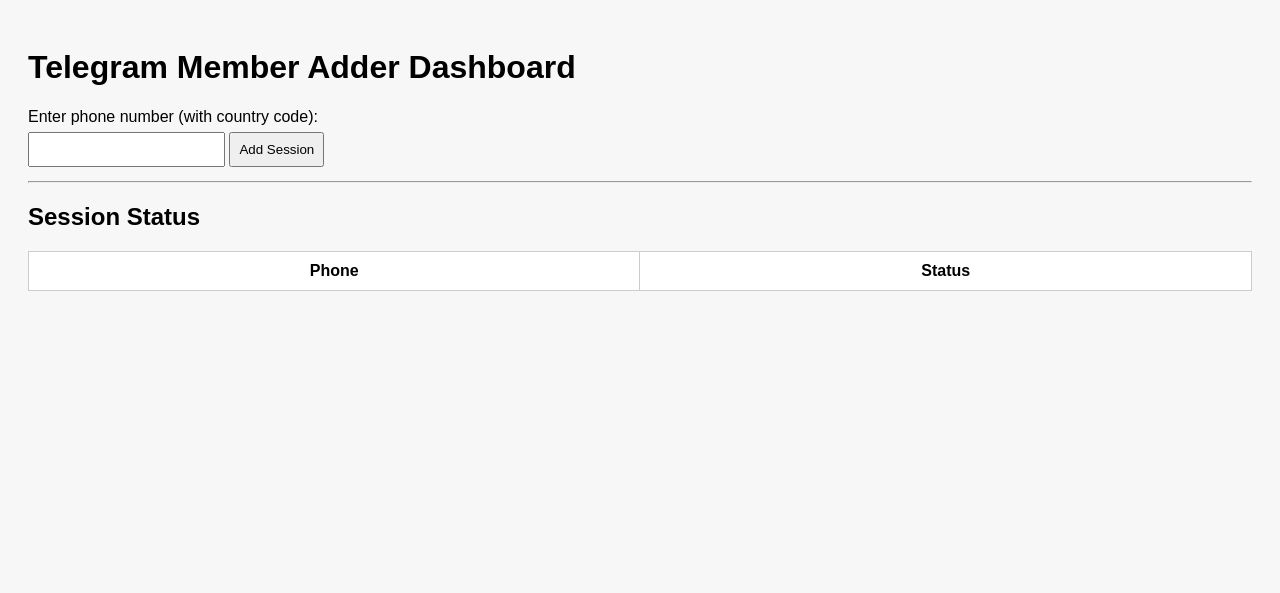
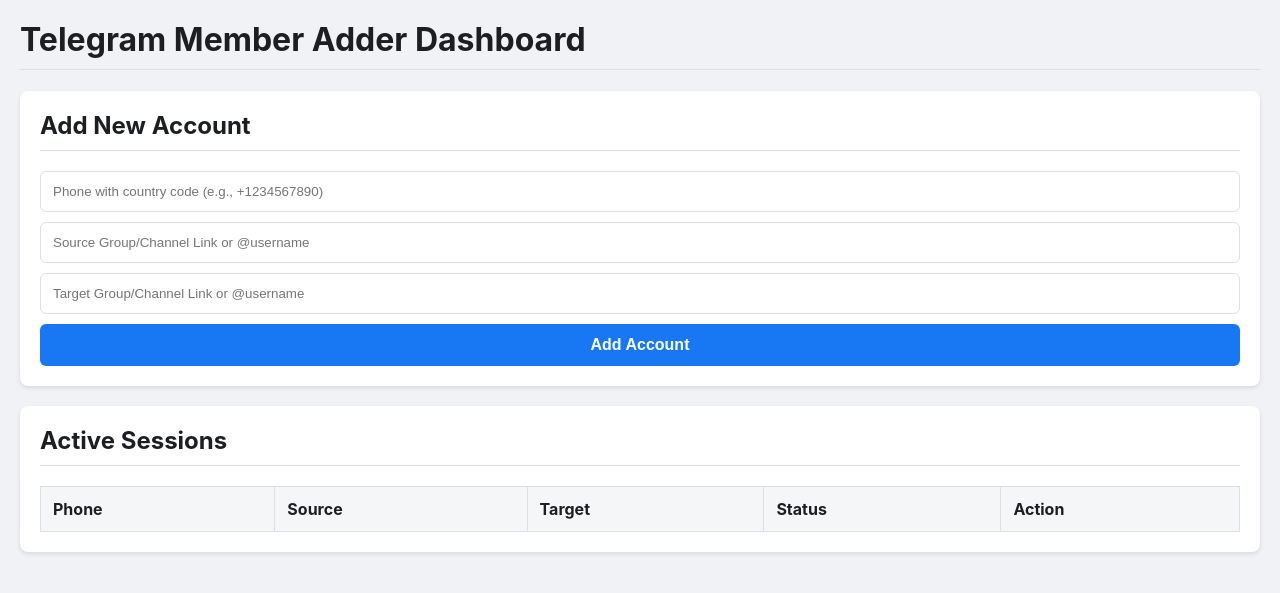
Before and after one commit to Rup22784esh/telegram, a FastAPI app: page / in a window 1280 px wide. Shown: the top 593 px of the page. Run offline with FastAPI, Linux system fonts and the light colour scheme; lists and menus that the app fills with data are empty; parts of the project's set-up code (start-up, migrations or seed data) failed here and were passed over.

Commit message:
feat: implement final, fully automated member adder

```diff
--- a/main.py
+++ b/main.py
@@ -1,67 +1,196 @@
-from fastapi import FastAPI, Request, Form
+
+import os
+import asyncio
+from fastapi import FastAPI, Request, Form, HTTPException
 from fastapi.responses import HTMLResponse, RedirectResponse
 from fastapi.templating import Jinja2Templates
 from fastapi.staticfiles import StaticFiles
-from telethon.sync import TelegramClient
-from telethon.errors import SessionPasswordNeededError
-import os
+from telethon import TelegramClient
+from telethon.errors import SessionPasswordNeededError, FloodWaitError, UserPrivacyRestrictedError, UserNotMutualContactError
+from telethon.tl.functions.channels import JoinChannelRequest, InviteToChannelRequest
 
+# --- Configuration ---
+# IMPORTANT: Set API_ID and API_HASH in your Render Environment Variables
+API_ID = os.environ.get("API_ID")
+API_HASH = os.environ.get("API_HASH")
+SESSION_DIR = "sessions"
+
+if not API_ID or not API_HASH:
+    raise ValueError("API_ID and API_HASH must be set in environment variables.")
+
+if not os.path.exists(SESSION_DIR):
+    os.makedirs(SESSION_DIR)
+
+# --- FastAPI Setup ---
 app = FastAPI()
 templates = Jinja2Templates(directory="templates")
 app.mount("/static", StaticFiles(directory="static"), name="static")
 
-# IMPORTANT: Set these in your Render environment variables
-API_ID = os.environ.get("API_ID")
-API_HASH = os.environ.get("API_HASH")
-SESSION_DIR = "sessions"
+# --- In-Memory Session & Task Storage ---
+# This dictionary will hold the state of all running sessions
+SESSIONS = {}
 
-if not os.path.exists(SESSION_DIR):
-    os.makedirs(SESSION_DIR)
+# --- Helper Functions ---
+def update_status(phone, message):
+    """Updates the status message for a given session."""
+    if phone in SESSIONS:
+        SESSIONS[phone]["status"] = message
+    print(f"[{phone}] {message}")
 
-session_clients = {}
+async def member_adder_worker(phone: str, source_group: str, target_group: str):
+    """The core background task for scraping and adding members."""
+    session_file = f"{SESSION_DIR}/{phone}.session"
+    client = TelegramClient(session_file, int(API_ID), API_HASH)
 
+    try:
+        update_status(phone, "Connecting...")
+        await client.connect()
+
+        if not await client.is_user_authorized():
+            update_status(phone, "Error: Session expired or invalid. Please re-add.")
+            return
+
+        # 1. Join channels
+        update_status(phone, "Joining groups...")
+        await client(JoinChannelRequest(source_group))
+        await client(JoinChannelRequest(target_group))
+
+        # 2. Scrape members from source
+        update_status(phone, "Fetching members from source...")
+        source_members = await client.get_participants(source_group)
+
+        # 3. Filter out existing members from target
+        update_status(phone, "Filtering existing members...")
+        target_members = await client.get_participants(target_group)
+        target_member_ids = {user.id for user in target_members}
+
+        valid_members_to_add = [
+            user for user in source_members
+            if user.id not in target_member_ids and not user.bot and user.username
+        ]
+
+        if not valid_members_to_add:
+            update_status(phone, "Completed: No new members to add.")
+            return
+
+        # 4. Start adding members
+        total = len(valid_members_to_add)
+        for i, user in enumerate(valid_members_to_add):
+            update_status(phone, f"Adding: {i+1}/{total} ({user.username})")
+            try:
+                await client(InviteToChannelRequest(target_group, [user]))
+                await asyncio.sleep(10) # Add a small delay to be safe
+            except FloodWaitError as e:
+                update_status(phone, f"Flood Wait: Paused for {e.seconds}s")
+                await asyncio.sleep(e.seconds)
+            except (UserPrivacyRestrictedError, UserNotMutualContactError):
+                update_status(phone, f"Skipped: {user.username} (Privacy)")
+                await asyncio.sleep(5)
+            except Exception as e:
+                update_status(phone, f"Error adding {user.username}: {e}")
+                await asyncio.sleep(10)
+
+        update_status(phone, f"Completed: Successfully processed {total} members.")
+
+    except Exception as e:
+        update_status(phone, f"Critical Error: {e}")
+    finally:
+        if client.is_connected():
+            await client.disconnect()
+
+# --- FastAPI Routes ---
 @app.get("/", response_class=HTMLResponse)
-async def homepage(request: Request):
-    sessions = []
-    for filename in os.listdir(SESSION_DIR):
-        if filename.endswith(".session"):
-            phone = filename.replace(".session", "")
-            status = "Running" if phone in session_clients else "Inactive"
-            sessions.append({"phone": phone, "status": status})
-    return templates.TemplateResponse("index.html", {"request": request, "sessions": sessions})
+async def get_dashboard(request: Request):
+    """Renders the main dashboard UI."""
+    return templates.TemplateResponse("index.html", {"request": request, "sessions": SESSIONS})
 
 @app.post("/add_session")
-async def add_session(request: Request, phone: str = Form(...)):
-    client = TelegramClient(f"{SESSION_DIR}/{phone}", API_ID, API_HASH)
+async def add_session(request: Request):
+    """Handles the form submission to add a new account."""
+    form = await request.form()
+    phone = form.get("phone")
+    source = form.get("source")
+    target = form.get("target")
+
+    if not all([phone, source, target]):
+        raise HTTPException(400, "Phone, source, and target are required.")
+
+    session_file = f"{SESSION_DIR}/{phone}.session"
+    client = TelegramClient(session_file, int(API_ID), API_HASH)
     await client.connect()
+
+    SESSIONS[phone] = {
+        "phone": phone,
+        "source": source,
+        "target": target,
+        "status": "waiting_for_otp",
+        "client": client, # Store client temporarily
+        "task": None
+    }
+
     if not await client.is_user_authorized():
-        try:
-            await client.send_code_request(phone)
-            session_clients[phone] = client
-            return templates.TemplateResponse("otp.html", {"request": request, "phone": phone})
-        except Exception as e:
-            return templates.TemplateResponse("index.html", {"request": request, "error": str(e), "sessions": []})
+        update_status(phone, "Sending OTP...")
+        await client.send_code_request(phone)
+        return templates.TemplateResponse("otp.html", {"request": request, "phone": phone})
     else:
-        session_clients[phone] = client
+        # Already authorized, start worker immediately
+        task = asyncio.create_task(member_adder_worker(phone, source, target))
+        SESSIONS[phone]["task"] = task
+        SESSIONS[phone].pop("client") # Don't store client object long-term
         return RedirectResponse(url="/", status_code=303)
 
+
 @app.post("/verify_otp")
-async def verify_otp(request: Request, phone: str = Form(...), code: str = Form(...)):
-    client = session_clients.get(phone)
-    if not client:
+async def verify_otp(request: Request):
+    """Handles OTP and 2FA verification."""
+    form = await request.form()
+    phone = form.get("phone")
+    code = form.get("code")
+    password = form.get("password")
+
+    if phone not in SESSIONS:
+        raise HTTPException(404, "Session not found. Please start over.")
+
+    session_data = SESSIONS[phone]
+    client = session_data["client"]
+
+    try:
+        if password:
+            await client.sign_in(password=password)
+        else:
+            await client.sign_in(phone, code)
+    except SessionPasswordNeededError:
+        update_status(phone, "2FA Password Needed")
+        return templates.TemplateResponse("password.html", {"request": request, "phone": phone})
+    except Exception as e:
+        update_status(phone, f"Verification Error: {e}")
+        SESSIONS.pop(phone, None)
         return RedirectResponse(url="/", status_code=303)
-    try:
-        await client.sign_in(phone, code)
-    except SessionPasswordNeededError:
-        return templates.TemplateResponse("password.html", {"request": request, "phone": phone})
-    session_clients.pop(phone, None) # Remove from temp storage
+
+    # Login successful, start the background worker
+    task = asyncio.create_task(member_adder_worker(phone, session_data["source"], session_data["target"]))
+    SESSIONS[phone]["task"] = task
+    SESSIONS[phone].pop("client") # Clean up temporary client object
+
     return RedirectResponse(url="/", status_code=303)
 
-@app.post("/verify_password")
-async def verify_password(request: Request, phone: str = Form(...), password: str = Form(...)):
-    client = session_clients.get(phone)
-    if not client:
-        return RedirectResponse(url="/", status_code=303)
-    await client.sign_in(password=password)
-    session_clients.pop(phone, None) # Remove from temp storage
+@app.post("/restart_session")
+async def restart_session(request: Request):
+    """Stops the existing task and restarts the worker for a session."""
+    form = await request.form()
+    phone = form.get("phone")
+
+    if phone not in SESSIONS:
+        raise HTTPException(404, "Session not found.")
+
+    # Cancel the old task if it exists and is running
+    if SESSIONS[phone].get("task") and not SESSIONS[phone]["task"].done():
+        SESSIONS[phone]["task"].cancel()
+
+    # Start a new worker task
+    session_data = SESSIONS[phone]
+    new_task = asyncio.create_task(member_adder_worker(phone, session_data["source"], session_data["target"]))
+    SESSIONS[phone]["task"] = new_task
+
+    update_status(phone, "Restarted manually.")
     return RedirectResponse(url="/", status_code=303)
--- a/static/style.css
+++ b/static/style.css
@@ -1,18 +1,70 @@
 body {
-  font-family: sans-serif;
-  padding: 20px;
-  background: #f7f7f7;
+    font-family: -apple-system, BlinkMacSystemFont, "Segoe UI", Roboto, Helvetica, Arial, sans-serif;
+    background-color: #f0f2f5;
+    color: #1c1e21;
+    margin: 0;
+    padding: 20px;
 }
-input, button {
-  padding: 8px;
-  margin: 6px 0;
+
+.container {
+    display: flex;
+    flex-direction: column;
+    gap: 20px;
 }
+
+.form-container, .sessions-container {
+    background: #fff;
+    border-radius: 8px;
+    box-shadow: 0 2px 4px rgba(0, 0, 0, 0.1);
+    padding: 20px;
+}
+
+h1, h2 {
+    border-bottom: 1px solid #dddfe2;
+    padding-bottom: 10px;
+    margin-top: 0;
+}
+
+input[type="text"], input[type="password"] {
+    width: 100%;
+    padding: 12px;
+    margin-bottom: 10px;
+    border: 1px solid #dddfe2;
+    border-radius: 6px;
+    box-sizing: border-box;
+}
+
+button {
+    width: 100%;
+    padding: 12px;
+    border: none;
+    border-radius: 6px;
+    background-color: #1877f2;
+    color: white;
+    font-size: 16px;
+    font-weight: bold;
+    cursor: pointer;
+}
+
+button:hover {
+    background-color: #166fe5;
+}
+
 table {
-  width: 100%;
-  border-collapse: collapse;
-  background: white;
+    width: 100%;
+    border-collapse: collapse;
 }
+
 th, td {
-  padding: 10px;
-  border: 1px solid #ccc;
+    padding: 12px;
+    border: 1px solid #dddfe2;
+    text-align: left;
 }
+
+thead {
+    background-color: #f5f6f7;
+}
+
+tr:nth-child(even) {
+    background-color: #f5f6f7;
+}
--- a/templates/index.html
+++ b/templates/index.html
@@ -1,31 +1,61 @@
 <!DOCTYPE html>
-<html>
+<html lang="en">
 <head>
-    <title>Telegram Member Adder Dashboard</title>
+    <meta charset="UTF-8">
+    <meta name="viewport" content="width=device-width, initial-scale=1.0">
+    <title>Telegram Member Adder</title>
     <link rel="stylesheet" href="/static/style.css">
+    <script>
+        // Refresh the page every 30 seconds to get live status updates
+        setInterval(() => {
+            window.location.reload();
+        }, 30000);
+    </script>
 </head>
 <body>
     <h1>Telegram Member Adder Dashboard</h1>
+
+    <div class="container">
+        <div class="form-container">
+            <h2>Add New Account</h2>
             <form action="/add_session" method="post">
-        <label>Enter phone number (with country code):</label><br>
-        <input type="text" name="phone" required>
-        <button type="submit">Add Session</button>
+                <input type="text" name="phone" placeholder="Phone with country code (e.g., +1234567890)" required>
+                <input type="text" name="source" placeholder="Source Group/Channel Link or @username" required>
+                <input type="text" name="target" placeholder="Target Group/Channel Link or @username" required>
+                <button type="submit">Add Account</button>
             </form>
+        </div>
 
-    <hr>
-    <h2>Session Status</h2>
+        <div class="sessions-container">
+            <h2>Active Sessions</h2>
             <table>
                 <thead>
-            <tr><th>Phone</th><th>Status</th></tr>
+                    <tr>
+                        <th>Phone</th>
+                        <th>Source</th>
+                        <th>Target</th>
+                        <th>Status</th>
+                        <th>Action</th>
+                    </tr>
                 </thead>
                 <tbody>
-            {% for session in sessions %}
+                    {% for phone, data in sessions.items() %}
                     <tr>
-                    <td>{{ session.phone }}</td>
-                    <td>{{ session.status }}</td>
+                        <td>{{ data.phone }}</td>
+                        <td>{{ data.source }}</td>
+                        <td>{{ data.target }}</td>
+                        <td>{{ data.status }}</td>
+                        <td>
+                            <form action="/restart_session" method="post" style="display:inline;">
+                                <input type="hidden" name="phone" value="{{ phone }}">
+                                <button type="submit">Restart</button>
+                            </form>
+                        </td>
                     </tr>
                     {% endfor %}
                 </tbody>
             </table>
+        </div>
+    </div>
 </body>
 </html>
```
Also changed, not shown: templates/otp.html (+11 -8 lines), templates/password.html (+15 -8 lines). Lines whose indentation alone changed are shown as unchanged.
